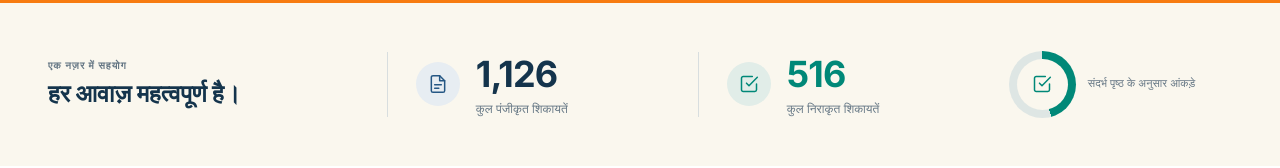
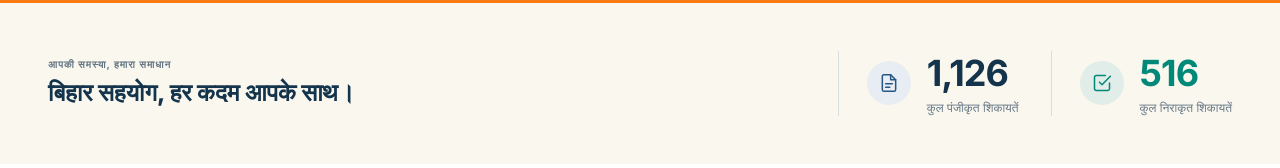
Before and after one commit to vishal-zanta/frontend-citizen, a React (Vite) app: page /sahyog-variant/2 in a window 1280 px wide. Shown: the part 886-1054 px from the top of the page. Built offline with nearby package versions, Linux system fonts and the light colour scheme; no server answers.

Commit message:
refactor: update text content and layout in Sahyog variant 2 page and ImpactSection component

```diff
--- a/src/pages/sahyog-variants/2/components/ImpactSection.tsx
+++ b/src/pages/sahyog-variants/2/components/ImpactSection.tsx
@@ -10,18 +10,21 @@ const ImpactSection: React.FC = () => {
       className="max-w-[1280px] mx-auto px-4 sm:px-8 lg:px-12 py-9 sm:py-12"
       aria-label={t("Complaint statistics", "शिकायत के आंकड़े")}
     >
-      <div className="grid grid-cols-1 sm:grid-cols-2 lg:grid-cols-[1.1fr_1fr_1fr_0.8fr] items-center gap-6 sm:gap-8">
+      <div className="flex justify-between items-center gap-6 sm:gap-8">
         {/* Intro */}
         <div>
           <span className="text-[10px] font-bold tracking-widest text-[#647684] uppercase block mb-1.5">
-            {t("SAHYOG AT A GLANCE", "एक नज़र में सहयोग")}
+            {t("Your Problem, Our Solution", "आपकी समस्या, हमारा समाधान")}
           </span>
           <h2 className="text-xl sm:text-2xl font-extrabold text-[#14344c]">
-            {t("Every voice matters.", "हर आवाज़ महत्वपूर्ण है।")}
+            {t("Bihar Sahayog, With You at Every Step.", "बिहार सहयोग, हर कदम आपके साथ।")}
           </h2>
         </div>
 
         {/* Registered */}
+        <div className="flex items-center gap-6 sm:gap-8">
+
+
         <div className="flex items-center gap-4 lg:border-l lg:border-[#d8dedf] lg:pl-7">
           <span className="w-11 h-11 rounded-full bg-[#e7edf2] text-[#255784] flex items-center justify-center shrink-0">
             <FileIcon className="w-5 h-5" />
@@ -50,9 +53,10 @@ const ImpactSection: React.FC = () => {
             </span>
           </div>
         </div>
+          </div>
 
         {/* Mini Chart */}
-        <div className="flex items-center gap-3">
+        {/* <div className="flex items-center gap-3">
           <div
             className="relative shrink-0 w-14 h-14 sm:w-[67px] sm:h-[67px] rounded-full flex items-center justify-center"
             style={{
@@ -66,7 +70,7 @@ const ImpactSection: React.FC = () => {
           <span className="text-[11px] text-[#647684] leading-relaxed max-w-[120px]">
             {t("Figures from the reference page", "संदर्भ पृष्ठ के अनुसार आंकड़े")}
           </span>
-        </div>
+        </div> */}
       </div>
     </section>
   );
--- a/src/pages/sahyog-variants/2/index.tsx
+++ b/src/pages/sahyog-variants/2/index.tsx
@@ -19,12 +19,12 @@ const SahyogVariant2: React.FC = () => {
   return (
     <div className="min-h-screen flex flex-col bg-[#faf7ee] text-[#14344c] antialiased selection:bg-[#f77b10]/20 selection:text-[#113859]">
       {/* Skip to Main Content (Accessibility) */}
-      <a
+      {/* <a
         href="#services"
         className="sr-only focus:not-sr-only focus:fixed focus:top-3 focus:left-3 focus:z-50 focus:px-4 focus:py-2 focus:bg-white focus:text-[#113859] focus:font-bold focus:shadow-lg focus:rounded-sm focus:border focus:border-[#113859]"
       >
         {t("Skip to main content", "मुख्य सामग्री पर जाएं")}
-      </a>
+      </a> */}
 
       {/* Top Utility Bar with Language Selector */}
       <UtilityBar />
```
